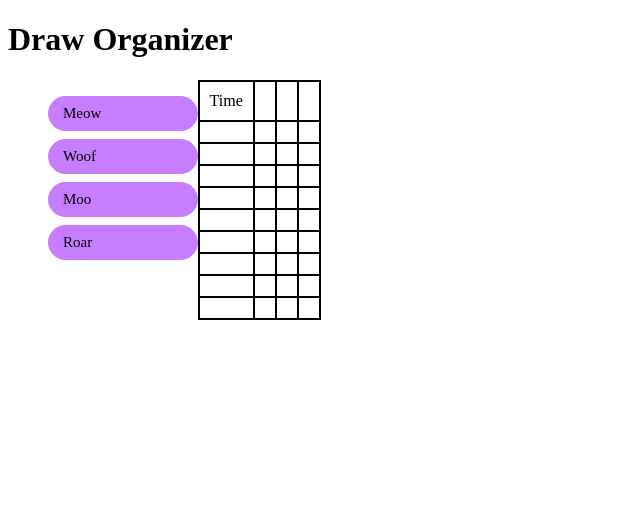
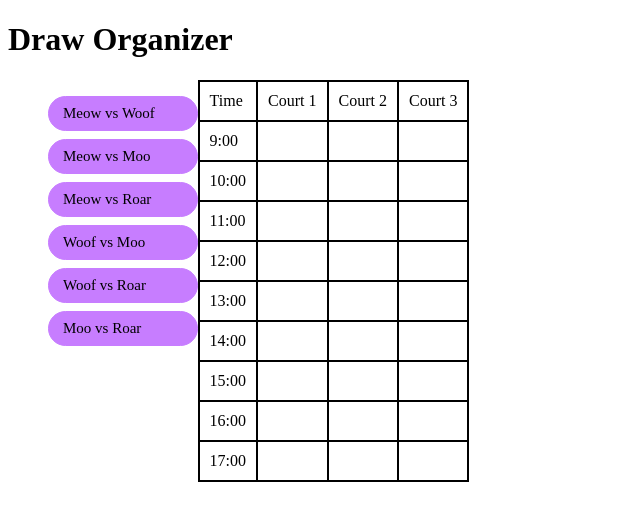
Before and after one commit to rdychng-ship-it/sports-draw, a React (Vite) app in the folder my-react-app/: page / in a window 1280 px wide. Shown: the top 520 px of the page, without its empty margins (0-640 px from the left). Built offline with nearby package versions, Linux system fonts and the light colour scheme.

Commit message:
Drag games onto court/time table instead of teams

```diff
--- a/my-react-app/src/App.jsx
+++ b/my-react-app/src/App.jsx
@@ -2,90 +2,98 @@ import { useState } from 'react'
 
 
 
-function CreateGames() {
-  const games = new Map();
-  for (const i of teams) {
-    games.set(i, []);
-    for (const j of teams) {
-      if (i != j && !draw.has(j))
-      {
-        games.get(i).push(j);
-      }
-    }
-    if (games.get(i).length == 0) {
-      games.delete(i);
+function createGames(teams) {
+  const games = [];
+  for (let i = 0; i < teams.length; i++) {
+    for (let j = i + 1; j < teams.length; j++) {
+      games.push(`${teams[i]} vs ${teams[j]}`);
     }
   }
   return games;
 }
 
 // Generates List of teams
-function Group(){
-  const teams = ['Meow', 'Woof', 'Moo', 'Roar'  ]
+function Group({ teams, cells }) {
+  const placed = new Set(cells.flat());
+  const games = createGames(teams).filter((game) => !placed.has(game));
+
   return (
-    <>
-      <ul className = "group-games"
-      >
-        {teams.map((team, index) => (
+    <ul className="group-games">
+      {games.map((game) => (
         <li
-          key={team}
+          key={game}
           className="games-item"
           draggable="true"
-          onDragStart={(e) => e.dataTransfer.setData('text/plain', team)}
+          onDragStart={(e) => e.dataTransfer.setData('text/plain', game)}
         >
-            {team}
+          {game}
         </li>
       ))}
     </ul>
-    </>
-  )
+  );
 }
 
 // Generates Table
-function Table(){
-  const [value, setValue] = useState(null)
-  const c = 4;
-  const r = 10;
+function Table({ cells, onTeamDrop }) {
+  let time =8;
   return (
-    <>
     <table>
       <tbody>
-          {Array.from({length: r }, (_,i) =>  (
+        {cells.map((row, i) => (
           <tr key={i}>
-              {Array.from({length: c }, (_, j) => (
+            {row.map((team, j) => (
               <td
                 key={j}
-                  onDragOver={(e) => e.preventDefault()}
+                onDragOver={(e) => { if (i !== 0 && j !== 0) e.preventDefault(); }}
                 onDrop={(e) => {
-                    const team = e.dataTransfer.getData('text/plain')
-                    console.log('Dropped', team, 'on row', i, 'column', j)
-                    setValue({team, row: i, col: j});
+                  const dropped = e.dataTransfer.getData('text/plain');
+                  onTeamDrop(i, j, dropped);
                 }}
               >
-                  {i === 0 && j ===0 ? "Time" : ""}
-                  {value && value.row == i && value.col === j ? value.team : ""}
+                {i === 0 && j === 0 ? "Time"
+                  : i===0 ? `Court ${j}`
+                  : j === 0 ? `${time + i}:00`
+                  :team}
               </td>
             ))}
           </tr>
         ))}
       </tbody>
     </table>
-    </>
+  );
+}
+
+
+export default function Draw() {
+  const c = 4;
+  const r = 10;
+  const teams = ['Meow', 'Woof', 'Moo', 'Roar'];
+
+  // An 2d Array
+  const [cells, setCells] = useState(
+    () => Array.from({ length: r }, () => Array(c).fill(null))
+  );
+
+  function handleDrop(row, col, team) {
+    setCells(prev =>
+      prev.map((rowArr, i) =>
+        i === row ? rowArr.map((cell, j) => (j === col ? team : cell))
+          : rowArr
       )
+    );
   }
 
   // Renders Webpage
-export default function Draw() {
   return (
     <>
       <header><h1>Draw Organizer</h1></header>
 
       <main>
         <section>
-          <Group />
+          <Group teams={teams} cells={cells} />
         </section>
         <section>
-          <Table />
+          <Table cells={cells} onTeamDrop={handleDrop} />
         </section>
 
       </main>
```
Also changed, not shown: my-react-app/src/style.css (line endings or trailing spaces). Lines whose indentation alone changed are shown as unchanged.
